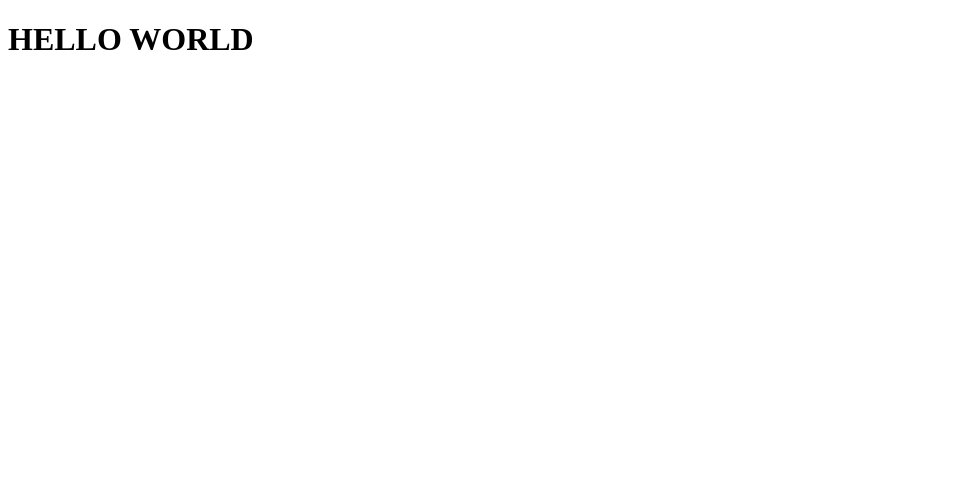
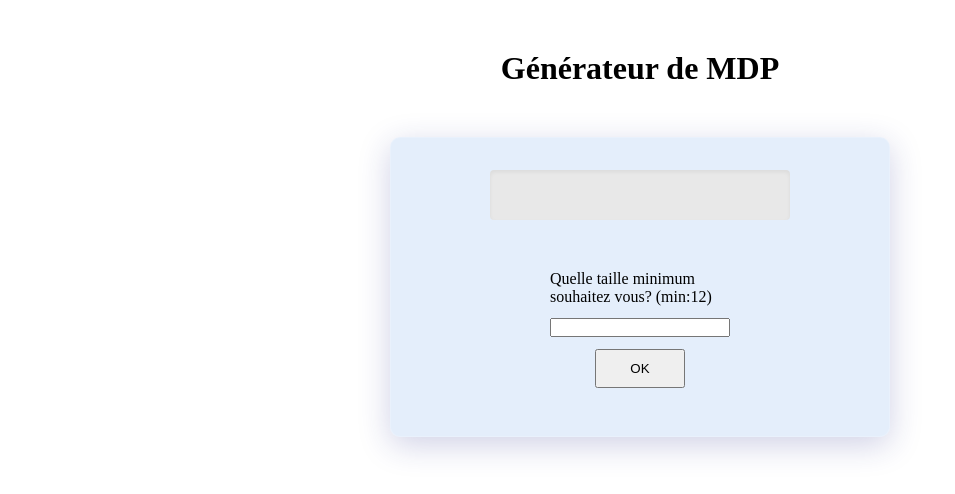
Before and after one commit to thumelhans/gestionnairemdp, a plain HTML site: page index.html in a window 1280 px wide. Shown: the whole page, without its empty margins (0-955 px from the left). Drawn offline with Linux system fonts and the light colour scheme.

Commit message:
****** JS ****** 	** Fonctions: 		- Création de la fonction permettant de montrer le MDP à 		  l'utilisateur 	** Event: 		- Création de l'évènement permettant de récupérer la 		  taille du MDP voulu par l'utilisateur et de créer le 		  MDP en fonction
****** CSS ******
	- Modification du style CSS des différents éléments

****** HTML ******
	- Ajout du label pour l'input

****** BUG ******
	- Le nomre de type de caractère doit être de minimum 2 et ce
	  n'est parfois pas le cas.

```diff
--- a/css/style.css
+++ b/css/style.css
@@ -0,0 +1,73 @@
+* {
+    box-sizing: border-box;
+    margin: 0;
+    padding: 0;
+
+}
+
+p {
+    font-size: 1rem;
+}
+
+header h1{
+    width: 300px;
+    margin: 50px auto;
+    text-align: center;
+}
+
+#generateur{
+    height: 300px;
+    width: 500px;
+    margin: 50px auto;
+    background: rgba( 74, 144, 226, 0.15 );
+    box-shadow: 0 8px 32px 0 rgba( 31, 38, 135, 0.21 );
+    backdrop-filter: blur( 7px );
+    -webkit-backdrop-filter: blur( 7px );
+    border-radius: 10px;
+    border: 1px solid rgba( 255, 255, 255, 0.18 );
+}
+
+.mdp-container{
+    height: calc(100% - 30px);
+    margin: 15px;
+    display: flex;
+    flex-flow: column wrap;
+    justify-content: space-around;
+}
+
+.mdp{
+    height:50px;
+    width: 300px;
+    margin: 0 auto;
+    background-color:#e8e8e8;
+    text-align: center;
+    position: relative;
+    display: flex;
+    flex-flow: column wrap;
+    justify-content: center;
+    border-radius: 4px;
+    box-shadow: rgba(0, 0, 0, 0.06) 0px 2px 4px 0px inset;
+}
+
+.options{
+    height: 150px;
+    width: 200px;
+    margin: 0 auto;
+    display: flex;
+    flex-flow: column;
+    justify-content: center;
+}
+
+form{
+    height: 100%;
+    padding: 10px;
+    display: flex;
+    flex-flow: column;
+    justify-content: space-around;
+}
+
+button{
+    margin: 0 auto;
+    width: calc(100px - 10px);
+    padding: 10px;
+}
--- a/index.html
+++ b/index.html
@@ -5,10 +5,29 @@
     <meta http-equiv="X-UA-Compatible" content="IE=edge">
     <meta name="viewport" content="width=device-width, initial-scale=1.0">
     <title>Document</title>
-    <script src="/js/app.js"></script>
+    <script src="/js/app.js"type="module" defer></script>
     <link rel="stylesheet" href="./css/style.css">
 </head>
 <body>
-    <h1>HELLO WORLD</h1>
+    <header>
+        <h1>Générateur de MDP</h1>
+    </header>
+    <main>
+        <section id="generateur">
+            <div class="mdp-container">
+                <div class="mdp"></div>
+                <div class="options">
+                    <form action="">
+                        <label for="test">Quelle taille minimum souhaitez vous? (min:12)</label>
+                        <input type="text" id="test">
+                        <button>OK</button>
+                    </form>
+                </div>
+            </div>
+        </section>
+    </main>
+    <footer>
+
+    </footer>
 </body>
 </html>
--- a/js/app.js
+++ b/js/app.js
@@ -1,16 +1,27 @@
+//DOM Elements
+
+const submitForm = document.querySelector("button")
+
 /**
- * OBJECITF:
+ * Fonction déterminant la longueur du MDP
  *
- * Mettre en place un générateur de MDP prenant en compte un nombre de caractère et un algorithme défini (leet, chiffre césar,...) ou pas
- *
- *
- *
- *
-*/
+ * @param {number} min
+ * @param {number} max
+ * @return {number}
+ */
 
 function getRandNum (min, max){
     return Math.floor(Math.random()*(max-min) + min)
 }
+
+
+/**
+ * Fonction récupérant un nombre X de caractère selon le type de caractère
+ *
+ * @param {number} num
+ * @param {string} charType // Variable représentant la liste des caractères du charType (ex: lowerCase = 'abc....')
+ * @return {string} // Retourne un morceau du MDP selon le type de caractère
+ */
 
 function randomChar(num, charType){
     let result=''
@@ -20,7 +31,14 @@ function randomChar(num, charType){
     return result
 }
 
-const randNumb = getRandNum(10,16)
+const randNumb = getRandNum(15,26)
+
+/**
+ * Fonction permettant la génération de MDP
+ *
+ * @param {number} length //représente la longueur du mot de passe défini par la fonction getRandNum
+ * @return {string}
+ */
 
 function generatePassword(length){
     let result = ''
@@ -29,8 +47,6 @@ function generatePassword(length){
     const numbers = '0123456789'
     const specialCharac = '!@#$%^&*()[]-_'
     let charaLength = length
-
-    console.log(charaLength)
 
     let numLower = Math.floor(Math.random()*((charaLength-3)-2)+2)
     charaLength -= numLower
@@ -54,4 +70,39 @@ function generatePassword(length){
     return shuffled
 }
 
-console.log(generatePassword(randNumb))
+/**
+ * Fonction permettant de créer l'élément HTML pour montrer le MDP à l'utilisateur
+ *
+ * @param {string} pswd //on importe le MDP pour l'intégrer au DOM
+ * @return {HTMLElement}
+ */
+
+function showPassword(pswd){
+    let pswdDiv = document.querySelector('.mdp')
+    let newDiv = document.createElement("p")
+    newDiv.innerHTML = pswd
+    let showPswDiv = pswdDiv.append(newDiv)
+    return showPswDiv
+}
+
+/**
+ * Evènement permettant lors du clique sur le bouton de générer le MDP et de l'afficher à l'utilisateur.
+ *
+ * @param {string} pswd //on importe le MDP pour l'intégrer au DOM
+ * @return {HTMLElement}
+ */
+
+submitForm.addEventListener('click', function(e){
+    e.preventDefault()
+    let numChoice = parseInt(document.querySelector('#test').value, 10)
+    let numMax = getRandNum(numChoice, (numChoice+7))
+    let mdp
+
+    if(Number.isInteger(numChoice) && numChoice >= 12){
+       mdp = generatePassword(numMax)
+       showPassword(mdp)
+       console.log(mdp)
+    }else{
+        console.log("Erreur dans la saisie. Le mot de passe doit faire minimum 12 caractères!")
+    }
+})
```
